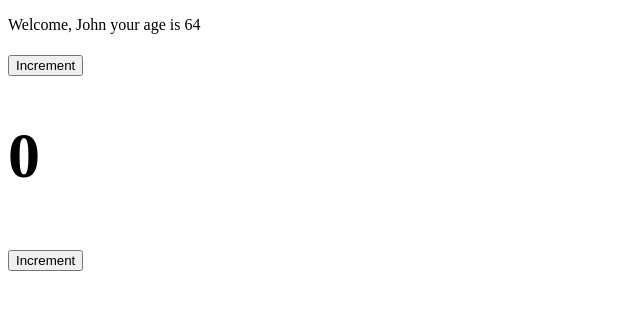
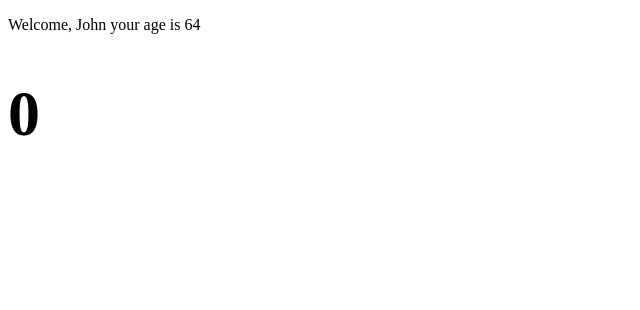
Before and after one commit to paolobaiada/React, a React (Create React App) app: page / in a window 1280 px wide. Shown: the top 310 px of the page, without its empty margins (0-640 px from the left). Built offline with nearby package versions, Linux system fonts and the light colour scheme.

Commit message:
component

```diff
--- a/src/Components/Counter.jsx
+++ b/src/Components/Counter.jsx
@@ -6,16 +6,16 @@ function Counter(props){
 return (
   <>
   <h1>{props.count}</h1>
-  <button onClick={add}>Increment</button>
   </>
 )
-function add(){
+
   setInterval(() =>
     setCount(count += props.incrementAmount),props.incrementIntervall
 
   )
-  return setCount;
+ return {count}
+
 }
 
-}
+
 export default Counter;
```
